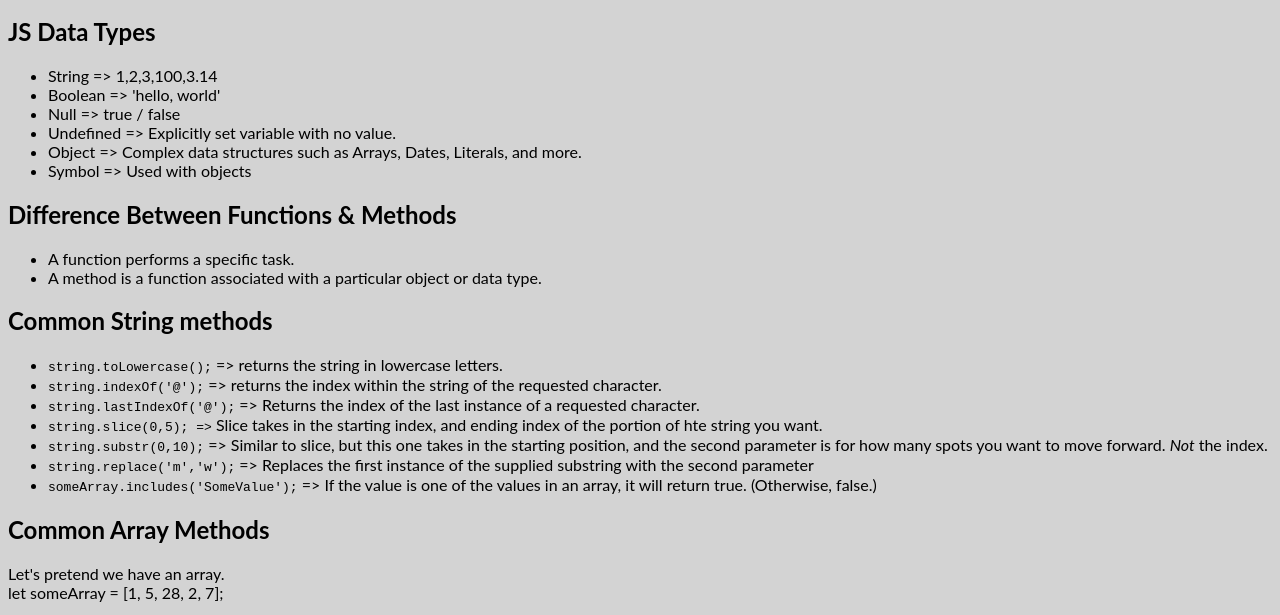
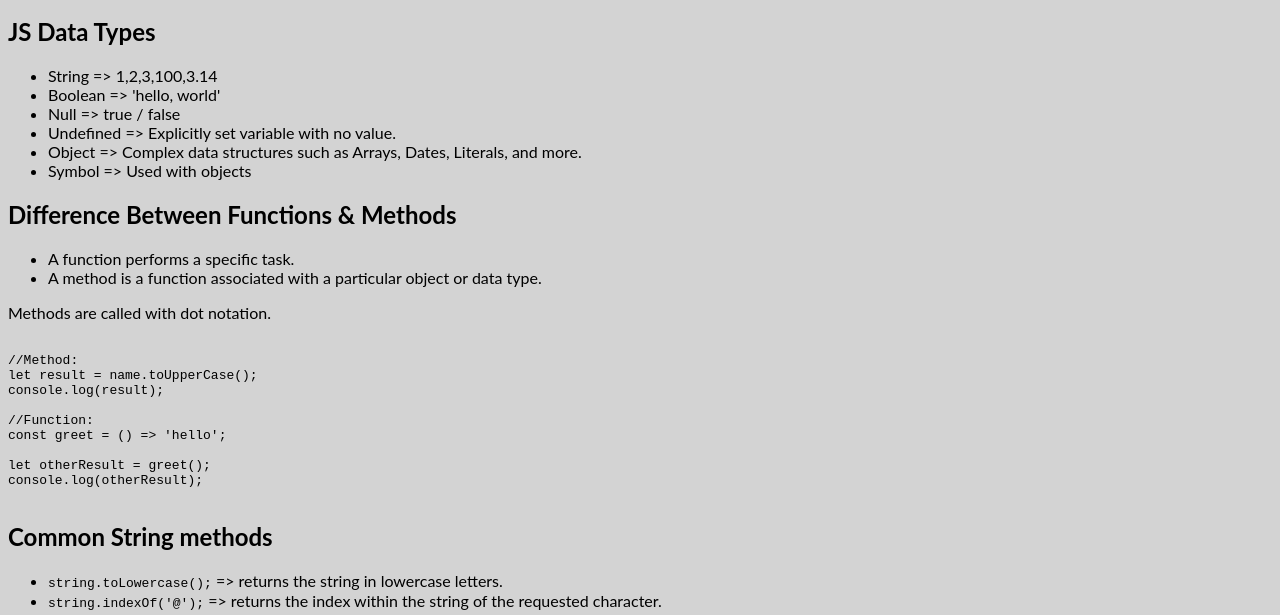
Before and after one commit to Doug-Sewell/javascript-coursework, a plain HTML site: page chapter_2/index.html in a window 1280 px wide. Shown: the part 123-738 px from the top of the page. Drawn offline with Linux system fonts and the light colour scheme.

Commit message:
Added new notes on methods vs functions

```diff
--- a/chapter_2/index.html
+++ b/chapter_2/index.html
@@ -28,6 +28,18 @@
         <li>A function performs a specific task.</li>
         <li>A method is a function associated with a particular object or data type.</li>
     </ul>
+    <p>Methods are called with dot notation.</p>
+    <pre><code>
+//Method:
+let result = name.toUpperCase();
+console.log(result);
+
+//Function:
+const greet = () => 'hello';
+
+let otherResult = greet();
+console.log(otherResult);
+    </code></pre>
     <h2>Common String methods</h2>
     <ul>
         <li><code>string.toLowercase();</code> => returns the string in lowercase letters.</li>
```
Also changed, not shown: chapter-4/index.html (+12 -0 lines), chapter-4/sandbox.js (+24 -2 lines).
